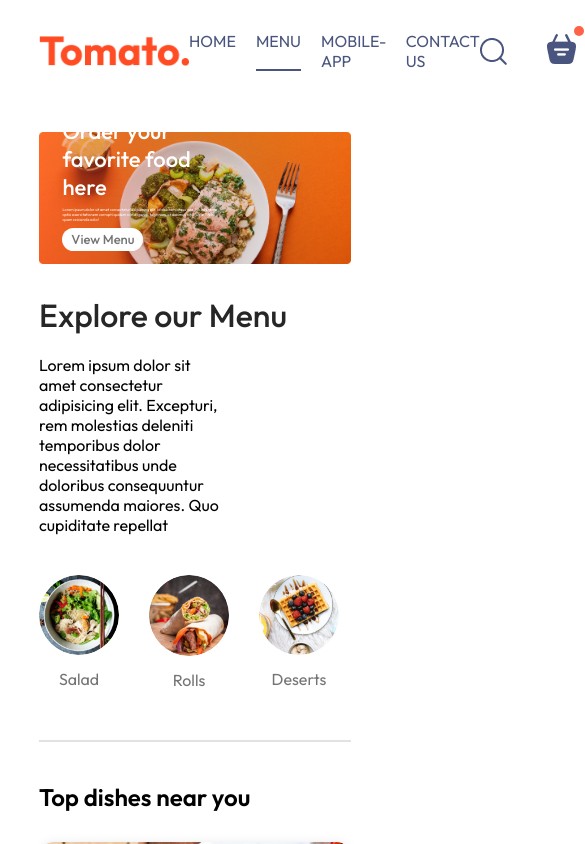
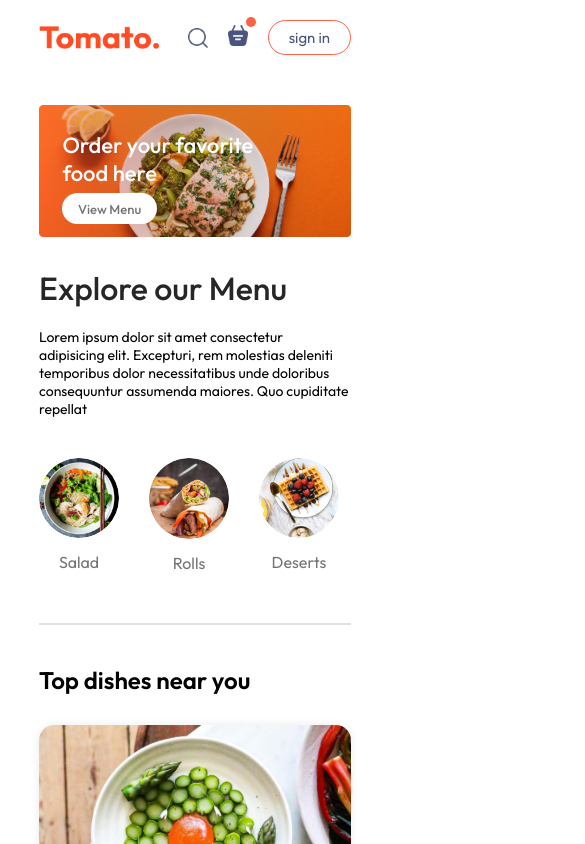
Before and after one commit to AUNG533/React-Food-Web-App, a React (Vite) app in the folder frontend/: page / in a window 390 px wide. Shown: the top 844 px of the page, 585 px wide, since content can reach past the window. Built offline with nearby package versions, Linux system fonts and the light colour scheme.

Commit message:
Make the website responsive

```diff
--- a/frontend/src/components/ExploreMenu/ExploreMenu.css
+++ b/frontend/src/components/ExploreMenu/ExploreMenu.css
@@ -54,3 +54,10 @@
     border: 4px solid tomato;
     padding: 2px;
 }
+
+@media (max-width:1050px){
+    .explore-menu-text{
+        max-width: 100%;
+        font-size: 14px;
+    }
+}
--- a/frontend/src/components/Footer/Footer.css
+++ b/frontend/src/components/Footer/Footer.css
@@ -47,3 +47,14 @@
     background-color: grey;
     border: none;
 }
+
+@media (max-width:750px) {
+    .footer-content {
+        display: flex;
+        flex-direction: column;
+        gap: 35px;
+    }
+    .footer-copyright{
+        text-align: center;
+    }
+}
--- a/frontend/src/components/Header/Header.css
+++ b/frontend/src/components/Header/Header.css
@@ -39,3 +39,22 @@
     font-size: max(1vw, 13px);
     border-radius: 50px;
 }
+
+@media (max-width:1050px){
+    .header-contents{
+        max-width: 45%;
+    }
+}
+
+@media (max-width:750px){
+
+    .header-contents{
+        max-width: 65%;
+    }
+    .header-contents p{
+        display: none;
+    }
+    .header-contents button{
+        padding: 2vw 4vw;
+    }
+}
--- a/frontend/src/components/Navbar/Navbar.css
+++ b/frontend/src/components/Navbar/Navbar.css
@@ -13,7 +13,7 @@
   display: flex;
   list-style: none;
   gap: 20px;
-    color: #49557e
+  color: #49557e;
 }
 
 .navbar-right {
@@ -34,7 +34,7 @@
 }
 
 .navbar button:hover {
-    background-color: #fff4f2
+  background-color: #fff4f2;
 }
 
 .navbar .active {
@@ -46,7 +46,7 @@
   cursor: pointer;
 }
 
-.navbar-search-icon{
+.navbar-search-icon {
   position: relative;
 }
 
@@ -59,3 +59,49 @@
   top: -8px;
   right: -8px;
 }
+
+@media (max-width:1050px) {
+    .navbar .logo {
+        width: 140px;
+    }
+    .navbar-menu{
+        gap: 20px;
+        font-size: 17px;
+    }
+    .navbar-right{
+        gap: 30px;
+    }
+    .navbar-right img{
+        width: 22px;
+    }
+    .navbar-right button{
+        padding: 8px 25px;
+    }
+}
+
+@media (max-width:900px) {
+    .navbar .logo {
+        width: 120px;
+    }
+    .navbar-menu{
+        gap: 15px;
+        font-size: 16px;
+    }
+    .navbar-right{
+        gap: 20px;
+    }
+    .navbar-right img{
+        width: 20px;
+    }
+    .navbar-right button{
+        padding: 7px 20px;
+        font-size: 15px;
+    }
+}
+
+@media (max-width:700px) {
+    .navbar-menu{
+        display: none;
+    }
+
+}
--- a/frontend/src/components/Navbar/Navbar.jsx
+++ b/frontend/src/components/Navbar/Navbar.jsx
@@ -1,6 +1,7 @@
 import React, { useState } from "react";
 import "./Navbar.css";
 import { assets } from "../../assets/assets";
+import { Link } from 'react-router-dom'
 
 const Navbar = () => {
   const [menu, setMenu] = useState("menu");
@@ -9,10 +10,10 @@ const Navbar = () => {
     <div className="navbar">
       <img className="logo" src={assets.logo} alt="" />
       <ul className="navbar-menu">
-        <li onClick={()=>setMenu("home")} className={menu === "home" ? "active" : ""}>HOME</li>
-        <li onClick={()=>setMenu("menu")} className={menu === "menu"? "active" : ""}>MENU</li>
-        <li onClick={()=>setMenu("mobile-app")} className={menu === "mobile-app" ? "active" : ""}>MOBILE-APP</li>
-        <li onClick={()=>setMenu("contact-us")} className={menu === "contact-us" ? "active" : ""}>CONTACT US</li>
+        <Link to='/' onClick={()=>setMenu("home")} className={menu === "home" ? "active" : ""}>HOME</Link>
+        <a href="#explore-menu" onClick={()=>setMenu("menu")} className={menu === "menu"? "active" : ""}>MENU</a>
+        <a href="#app-download" onClick={()=>setMenu("mobile-app")} className={menu === "mobile-app" ? "active" : ""}>MOBILE-APP</a>
+        <a href="#footer" onClick={()=>setMenu("contact-us")} className={menu === "contact-us" ? "active" : ""}>CONTACT US</a>
       </ul>
       <div className="navbar-right">
         <img src={assets.search_icon} alt="" />
--- a/frontend/src/index.css
+++ b/frontend/src/index.css
@@ -5,6 +5,7 @@
   margin: 0;
   box-sizing: border-box;
   font-family: Outfit;
+  scroll-behavior: smooth;
 }
 
 body{
```
Lines whose indentation alone changed are shown as unchanged.
